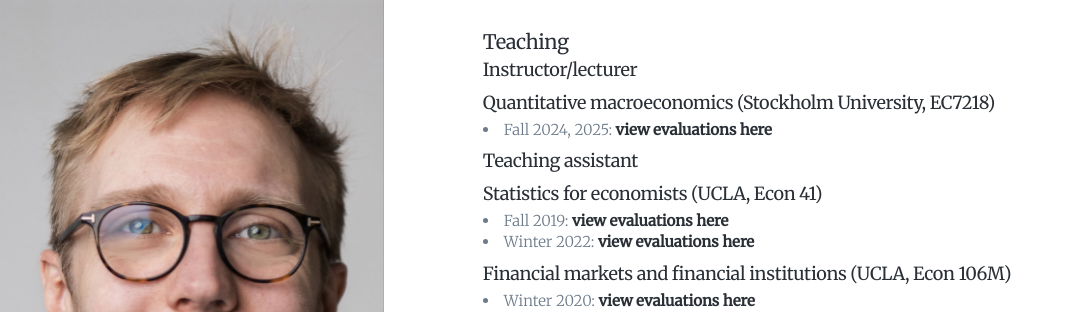
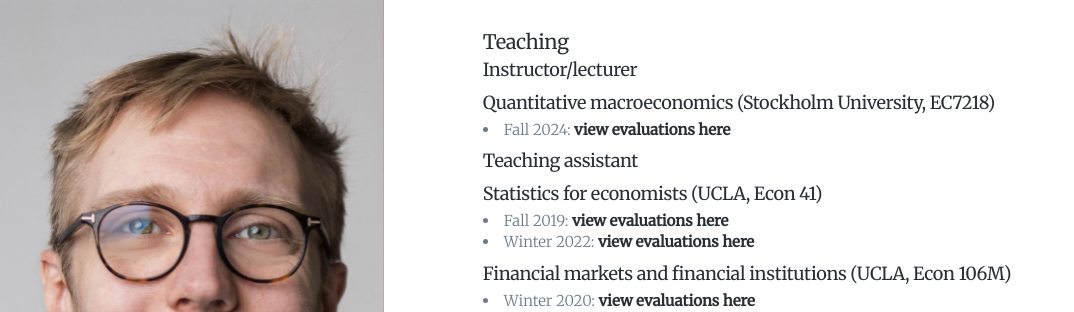
Before and after one commit to bojeryd91/bojeryd91.github.io, a Jekyll site: the page built from _pages/teaching.md, in a window 1280 px wide and 900 px high. Shown: the top 312 px of the window, without its empty margins (0-1074 px from the left). Built offline with Jekyll 4.4.1, drawn with Linux system fonts in a browser that asks for light colours; nearby versions of some CDN libraries; some web fonts are replaced.

Commit message:
Revert "Update teaching evaluations link for Fall 2024"
This reverts commit 16c5c2f25fd9ba9a7382d0deed27a379990c50eb.

```diff
--- a/_pages/teaching.md
+++ b/_pages/teaching.md
@@ -6,7 +6,7 @@ featured_image: /images/headshot1.jpg
 
 ##  Instructor/lecturer
 ### Quantitative macroeconomics (Stockholm University, EC7218)
-- Fall 2024, 2025: <a href="https://www.jesperbojeryd.se/misc/teaching_evals/lecturer_evaluations_EC7218.pdf" target="_blank">view evaluations here</a>
+- Fall 2024: <a href="https://www.jesperbojeryd.se/misc/teaching_evals/lecturer_evaluations_2024F_EC7218.pdf" target="_blank">view evaluations here</a>
 
 ##  Teaching assistant
 ### Statistics for economists (UCLA, Econ 41)
```
